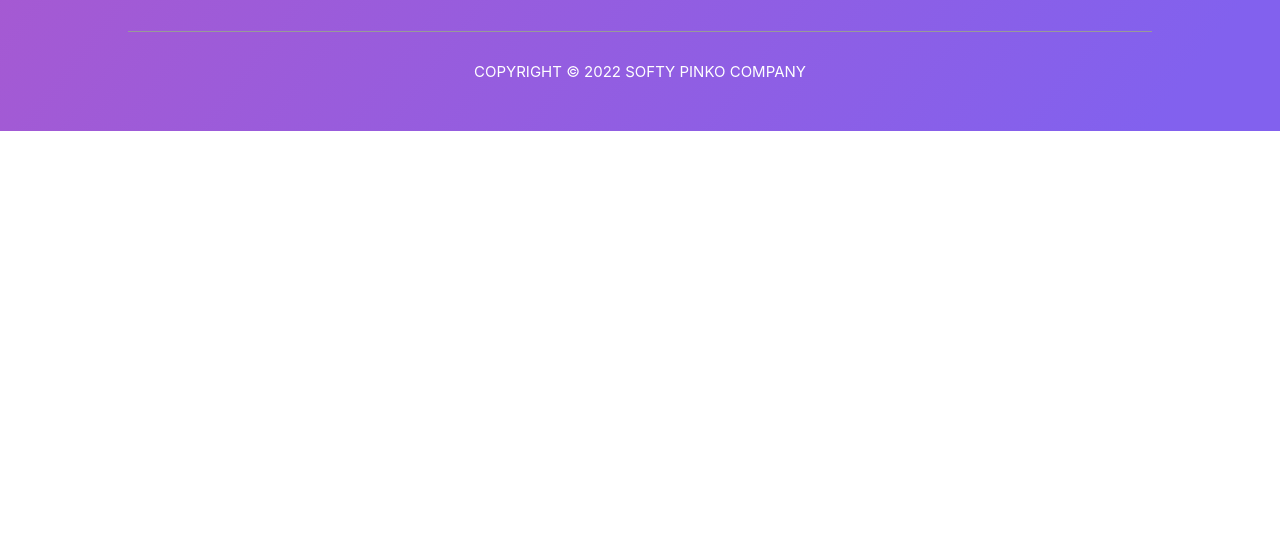
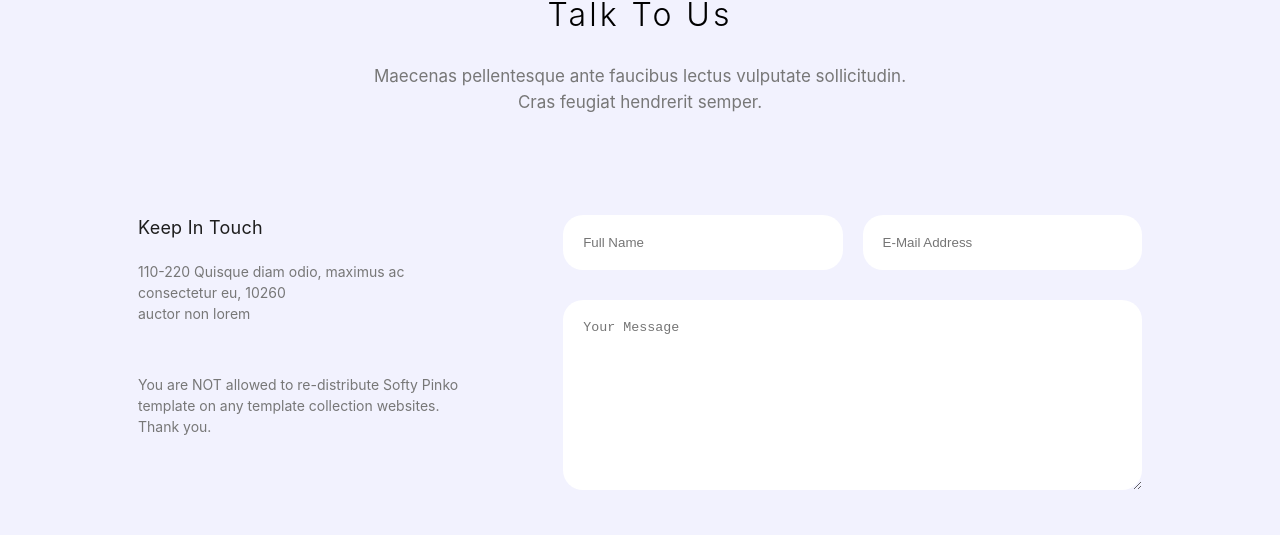
Before and after one commit to NouradinAbdurahman/softy-pinko, a plain HTML site: page index.html in a window 1280 px wide. Shown: the part 5605-6140 px from the top of the page. Before the commit the page ends 5736 px from the top, so only its background shows below. Drawn offline with Linux system fonts and the light colour scheme.

Commit message:
Added Contact Section

```diff
--- a/css/style.css
+++ b/css/style.css
@@ -371,6 +371,7 @@ button:hover {
     gap: 30px;
     text-align: center;
 }
+
 .pricing-card {
     margin-top: 50px;
     padding: 20px;
@@ -381,6 +382,23 @@ button:hover {
     -moz-border-radius: 20px;
     -ms-border-radius: 20px;
     -o-border-radius: 20px;
+    transform: scale(.9);
+    -webkit-transform: scale(.9);
+    -moz-transform: scale(.9);
+    -ms-transform: scale(.9);
+    -o-transform: scale(.9);
+    transition: all 0.3s ease-in-out;
+    -webkit-transition: all 0.3s ease-in-out;
+    -moz-transition: all 0.3s ease-in-out;
+    -ms-transition: all 0.3s ease-in-out;
+    -o-transition: all 0.3s ease-in-out;
+}
+.pricing-card:hover {
+    transform: scale(1);
+    -webkit-transform: scale(1);
+    -moz-transform: scale(1);
+    -ms-transform: scale(1);
+    -o-transform: scale(1);
 }
 .pricing-title {
     padding: 30px 0;
@@ -471,7 +489,6 @@ button:hover {
 }
 .blog-card  {
     text-align: center;
-    cursor: pointer;
     padding: 10px;
     transform: scale(.9);
     -webkit-transform: scale(.9);
@@ -533,6 +550,108 @@ button:hover {
 .blog-card .button:hover {
     background-color: #ff589e;
 }
+.contact {
+    background-color: #f2f2fe;
+}
+.contact .contact-content {
+    padding: 100px 0;
+
+}
+.contact-cards {
+    display: flex;
+    flex-direction: row;
+    justify-content: space-between;
+    margin-top: 100px;
+}
+.contact-card {
+    margin: 0 10px ;
+}
+.contact-col-left {
+    width: 70%;
+    font-size: 14px;
+    color: #777;
+}
+.contact-col-left h5 {
+    font-weight: 400;
+    font-size: 18px;
+    color: #1e1e1e;
+    letter-spacing: 0.25px;
+    line-height: 26px;
+    text-transform: capitalize;
+}
+.contact-col-left  p {
+    padding-top: 20px;
+    line-height: 1.5;
+}
+.contact-col-left span {
+    text-align: start;
+    padding-top: 50px;
+    line-height: 1.5;
+}
+.contact-col-right {
+    width: 100%;
+}
+.contact-col-right .name-email  {
+    display: grid;
+    grid-template-columns: repeat(2,1fr);
+    gap: 20px;
+    width: 100%;
+    margin-bottom: 30px;
+}
+.contact-col-right .name-email input {
+    width: 100%;
+    padding: 20px;
+    outline: none;
+    border: none;
+    border-radius: 20px;
+    -webkit-border-radius: 20px;
+    -moz-border-radius: 20px;
+    -ms-border-radius: 20px;
+    -o-border-radius: 20px;
+}
+.contact-col-right .name-email input:focus, .contact-col-right .message textarea:focus {
+    border: 3px solid #8261ee85;
+}
+.contact-col-right .name-email input::placeholder {
+    text-transform: capitalize;
+}
+.contact-col-right .message textarea{
+    width: 100%;
+    padding: 20px;
+    outline: none;
+    border: none;
+    text-transform: capitalize;
+    border-radius: 20px;
+    -webkit-border-radius: 20px;
+    -moz-border-radius: 20px;
+    -ms-border-radius: 20px;
+    -o-border-radius: 20px;
+}
+form [type="submit"] {
+    color: white;
+    text-transform: uppercase;
+    letter-spacing: 0.25px;
+    padding: 15px;
+    outline: none;
+    border: none;
+    background-color: #8261ee;
+    border-radius: 50px;
+    -webkit-border-radius: 50px;
+    -moz-border-radius: 50px;
+    -ms-border-radius: 50px;
+    -o-border-radius: 50px;
+    transition: background-color 0.3s ease-in-out;
+    -webkit-transition: background-color 0.3s ease-in-out;
+    -moz-transition: background-color 0.3s ease-in-out;
+    -ms-transition: background-color 0.3s ease-in-out;
+    -o-transition: background-color 0.3s ease-in-out;
+    cursor: pointer;
+    margin-top: 50px;
+    text-transform: capitalize;
+}
+form [type="submit"]:hover {
+    background-color: #ff589e;
+}
 footer {
     background-image: linear-gradient(127deg, #a759d1 0%, #8261ee 91%);
     padding: 50px 0;
--- a/index.html
+++ b/index.html
@@ -21,7 +21,7 @@
                         <li class="item"><a href="#testimonials">testimonials</a></li>
                         <li class="item"><a href="#pricing">pricing tables</a></li>
                         <li class="item"><a href="#blog">blog entries</a></li>
-                        <li class="item"><a href="#">contact us</a></li>
+                        <li class="item"><a href="#contact">contact us</a></li>
                     </ul>
                 </nav>
             </div>
@@ -297,6 +297,40 @@
             </div>
         </div>
     </section>
+    <section class="contact" id="contact">
+        <div class="container">
+            <div class="contact-content">
+                 <h2 class="sections-title">Talk To Us</h2>
+                <p class="sections-intro">Maecenas pellentesque ante faucibus lectus vulputate sollicitudin. <br> Cras feugiat hendrerit semper.</p>
+                <div class="contact-cards">
+                    <div class="contact-card contact-col-left">
+                        <h5>keep in touch</h5>
+                        <p>110-220 Quisque diam odio, maximus ac <br> consectetur eu, 10260 <br> auctor non lorem</p>
+                        <span>You are NOT allowed to re-distribute Softy Pinko <br> template on any template collection websites. <br> Thank you.</span>
+                    </div>
+                    <div class="contact-card contact-col-right">
+                        <form action="#">
+                            <div class="name-email">
+                                <div class="name">
+                                    <input type="text" name="name" id="name" placeholder="full name">
+                                </div>
+                                <div class="email">
+                                     <input type="email" name="email" id="email" placeholder="E-Mail Address">
+                                </div>
+                            </div>
+                             <!-- <div class="email">
+                                <input type="email" name="email" id="email" placeholder="E-Mail Address">
+                            </div> -->
+                            <div class="message">
+                                <textarea name="message" id="message" cols="30" rows="10" placeholder="your message"></textarea>
+                            </div>
+                            <input type="submit" name="submit" id="submit" value="SEND MESSAGE">
+                        </form>
+                    </div>
+                </div>
+            </div>
+        </div>
+    </section>
     <footer>
         <div class="container">
             <div class="footer-content">
```
Also changed, not shown: 1 other file.
